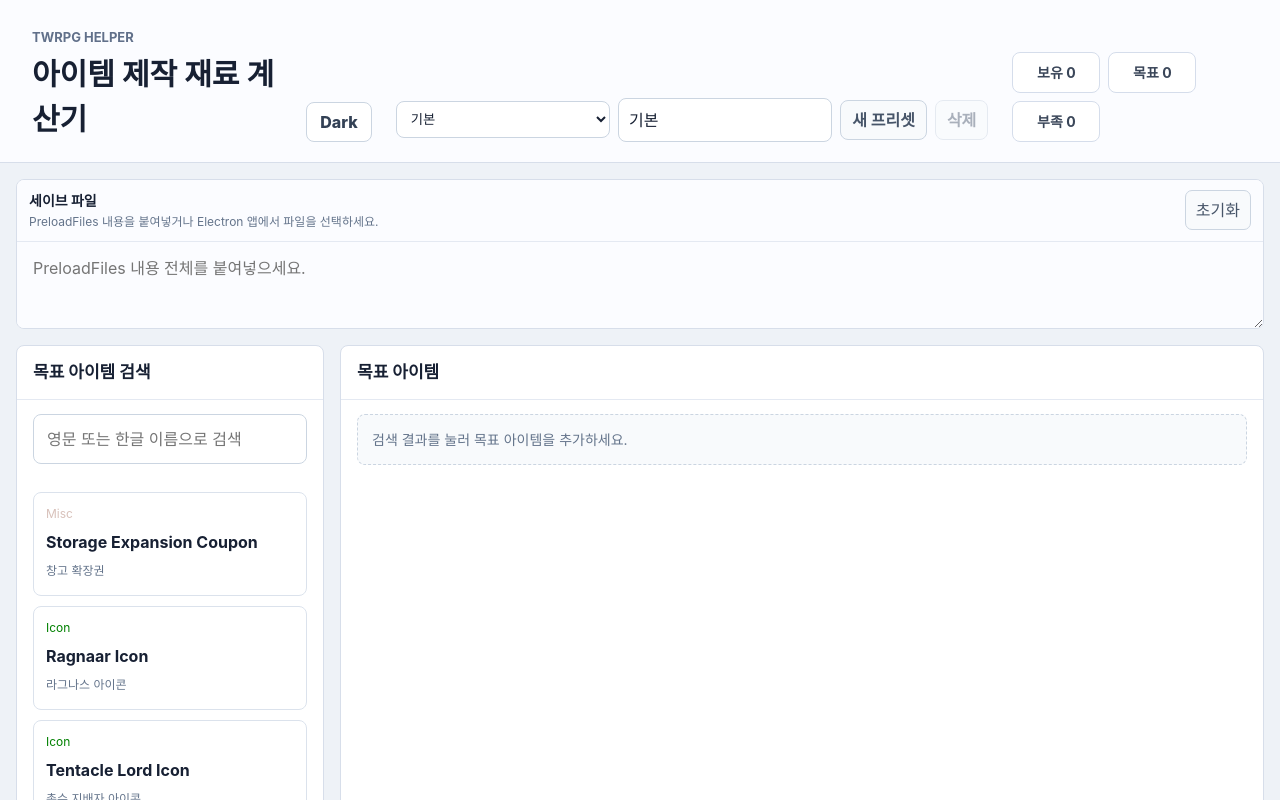
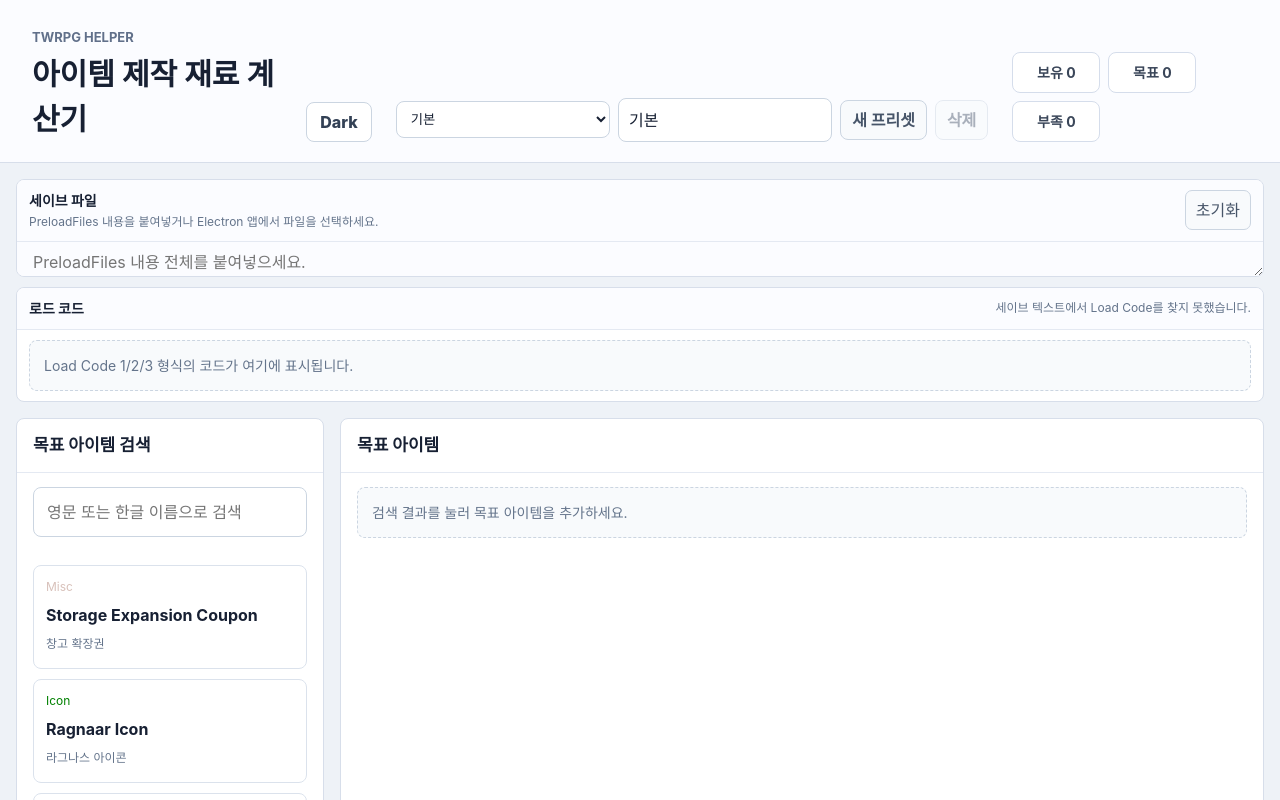
Before and after one commit to suminjin4451/twrpg-helper, a React (Vite) app: page / in a window 1280 px wide. Shown: the top 800 px of the page. Built offline with nearby package versions, Linux system fonts and the light colour scheme.

Commit message:
Release 0.4.0 with load code copy section

```diff
--- a/package.json
+++ b/package.json
@@ -1,7 +1,7 @@
 {
   "name": "twrpg-helper",
   "private": true,
-  "version": "0.3.0",
+  "version": "0.4.0",
   "type": "module",
   "main": "electron/main.cjs",
   "scripts": {
--- a/src/main.jsx
+++ b/src/main.jsx
@@ -108,12 +108,23 @@ function parseSaveFile(raw) {
   const sectionNames = new Set(["Hero Inventory", "Bag", "Storage"]);
   const inventory = new Map();
   const sections = {};
+  const loadCodes = [];
   let activeSection = null;
 
   const preloadRegex = /Preload\(\s*"([^"]*)"\s*\)/g;
   const lines = [...raw.matchAll(preloadRegex)].map((match) => match[1].trim());
 
   for (const line of lines) {
+    const loadCodeMatch = line.match(/^Load Code\s+(\d+):\s*(-load\s+.+)$/i);
+    if (loadCodeMatch) {
+      loadCodes.push({
+        id: loadCodeMatch[1],
+        label: `Load Code ${loadCodeMatch[1]}`,
+        code: loadCodeMatch[2].trim(),
+      });
+      continue;
+    }
+
     const sectionMatch = line.match(/^-{5,}(.+?)-{5,}$/);
     if (sectionMatch) {
       const name = sectionMatch[1].trim();
@@ -136,6 +147,7 @@ function parseSaveFile(raw) {
   return {
     inventory,
     sections,
+    loadCodes,
     total: [...inventory.values()].reduce((sum, count) => sum + count, 0),
   };
 }
@@ -485,6 +497,7 @@ function App() {
   const [query, setQuery] = useState("");
   const [hoveredStats, setHoveredStats] = useState(null);
   const [hideStatsTimerId, setHideStatsTimerId] = useState(null);
+  const [copiedLoadCodeId, setCopiedLoadCodeId] = useState("");
   const [theme, setTheme] = useState(() => loadSavedTheme());
 
   useEffect(() => {
@@ -696,6 +709,29 @@ function App() {
     setQuery("");
   };
 
+  const copyLoadCode = async (loadCode) => {
+    try {
+      if (navigator.clipboard?.writeText) {
+        await navigator.clipboard.writeText(loadCode.code);
+      } else {
+        const copyTarget = document.createElement("textarea");
+        copyTarget.value = loadCode.code;
+        copyTarget.setAttribute("readonly", "");
+        copyTarget.style.position = "fixed";
+        copyTarget.style.opacity = "0";
+        document.body.appendChild(copyTarget);
+        copyTarget.select();
+        document.execCommand("copy");
+        document.body.removeChild(copyTarget);
+      }
+
+      setCopiedLoadCodeId(loadCode.id);
+      window.setTimeout(() => setCopiedLoadCodeId(""), 1200);
+    } catch (error) {
+      window.alert(`로드 코드를 복사하지 못했습니다: ${error.message}`);
+    }
+  };
+
   return (
     <main>
       <header className="topbar">
@@ -772,6 +808,25 @@ function App() {
           onChange={(event) => setSaveText(event.target.value)}
           placeholder="PreloadFiles 내용 전체를 붙여넣으세요."
         />
+      </section>
+
+      <section className="load-code-strip" aria-label="로드 코드">
+        <div className="load-code-head">
+          <strong>로드 코드</strong>
+          <small>{parsedSave.loadCodes.length ? `${parsedSave.loadCodes.length}개 감지됨` : "세이브 텍스트에서 Load Code를 찾지 못했습니다."}</small>
+        </div>
+        <div className="load-code-list">
+          {parsedSave.loadCodes.map((loadCode) => (
+            <div key={loadCode.id} className="load-code-row">
+              <span>{loadCode.label}</span>
+              <code>{loadCode.code}</code>
+              <button type="button" onClick={() => copyLoadCode(loadCode)}>
+                {copiedLoadCodeId === loadCode.id ? "복사됨" : "복사"}
+              </button>
+            </div>
+          ))}
+          {!parsedSave.loadCodes.length && <p className="empty">Load Code 1/2/3 형식의 코드가 여기에 표시됩니다.</p>}
+        </div>
       </section>
 
       <section className="workspace">
--- a/src/styles.css
+++ b/src/styles.css
@@ -180,7 +180,8 @@ h3 {
 }
 
 .panel-head button,
-.save-actions button {
+.save-actions button,
+.load-code-row button {
   border: 1px solid #cbd5e1;
   border-radius: 7px;
   background: #f8fafc;
@@ -189,7 +190,8 @@ h3 {
 }
 
 .panel-head button:disabled,
-.save-actions button:disabled {
+.save-actions button:disabled,
+.load-code-row button:disabled {
   cursor: not-allowed;
   opacity: 0.45;
 }
@@ -240,10 +242,73 @@ h3 {
 }
 
 .save-strip textarea {
-  height: 86px;
-  min-height: 86px;
+  height: 34px;
+  min-height: 34px;
+  padding-block: 8px;
   border-bottom: 0;
   resize: vertical;
+}
+
+.load-code-strip {
+  display: grid;
+  gap: 0;
+  margin: 10px 16px 0;
+  border: 1px solid #d7deea;
+  border-radius: 8px;
+  background: #ffffff;
+  overflow: hidden;
+}
+
+.load-code-head {
+  display: flex;
+  align-items: center;
+  justify-content: space-between;
+  gap: 12px;
+  padding: 10px 12px;
+  border-bottom: 1px solid #e4e9f2;
+  background: #fbfcff;
+}
+
+.load-code-head strong {
+  font-size: 14px;
+}
+
+.load-code-head small {
+  color: #64748b;
+  font-size: 12px;
+}
+
+.load-code-list {
+  display: grid;
+  gap: 8px;
+  padding: 10px 12px;
+}
+
+.load-code-row {
+  display: grid;
+  grid-template-columns: 92px minmax(0, 1fr) auto;
+  align-items: center;
+  gap: 10px;
+  padding: 9px 10px;
+  border: 1px solid #e4e9f2;
+  border-radius: 8px;
+  background: #fbfcff;
+}
+
+.load-code-row span {
+  color: #475569;
+  font-size: 13px;
+  font-weight: 800;
+  white-space: nowrap;
+}
+
+.load-code-row code {
+  overflow: hidden;
+  color: #0f172a;
+  font-family: ui-monospace, SFMono-Regular, Menlo, Monaco, Consolas, "Liberation Mono", monospace;
+  font-size: 12px;
+  text-overflow: ellipsis;
+  white-space: nowrap;
 }
 
 textarea {
@@ -820,6 +885,25 @@ small {
     flex-direction: column;
   }
 
+  .load-code-strip {
+    margin: 10px 10px 0;
+  }
+
+  .load-code-head {
+    align-items: flex-start;
+    flex-direction: column;
+    gap: 2px;
+  }
+
+  .load-code-row {
+    grid-template-columns: 1fr auto;
+  }
+
+  .load-code-row code {
+    grid-column: 1 / -1;
+    grid-row: 2;
+  }
+
   .missing-panel,
   .discard-panel {
     margin: 0 10px;
@@ -864,6 +948,7 @@ small {
 
 :root[data-theme="dark"] .topbar,
 :root[data-theme="dark"] .save-strip,
+:root[data-theme="dark"] .load-code-strip,
 :root[data-theme="dark"] .panel,
 :root[data-theme="dark"] .boss-card,
 :root[data-theme="dark"] .discard-section,
@@ -877,6 +962,7 @@ small {
 
 :root[data-theme="dark"] .panel-head,
 :root[data-theme="dark"] .save-strip-head,
+:root[data-theme="dark"] .load-code-head,
 :root[data-theme="dark"] .boss-card-head,
 :root[data-theme="dark"] .discard-section-head {
   border-color: #334155;
@@ -900,6 +986,7 @@ small {
 :root[data-theme="dark"] button,
 :root[data-theme="dark"] .panel-head button,
 :root[data-theme="dark"] .save-actions button,
+:root[data-theme="dark"] .load-code-row button,
 :root[data-theme="dark"] .preset-controls button,
 :root[data-theme="dark"] .theme-toggle {
   border-color: #475569;
@@ -924,6 +1011,7 @@ small {
 }
 
 :root[data-theme="dark"] .inventory-row,
+:root[data-theme="dark"] .load-code-row,
 :root[data-theme="dark"] .missing-row,
 :root[data-theme="dark"] .discard-row,
 :root[data-theme="dark"] .recipe-tree li,
@@ -957,9 +1045,15 @@ small {
 :root[data-theme="dark"] .discard-head p,
 :root[data-theme="dark"] .panel-head > div:first-child small,
 :root[data-theme="dark"] .save-strip-head small,
+:root[data-theme="dark"] .load-code-head small,
+:root[data-theme="dark"] .load-code-row span,
 :root[data-theme="dark"] .stats-tooltip p,
 :root[data-theme="dark"] .stats-entry > span {
   color: #94a3b8;
+}
+
+:root[data-theme="dark"] .load-code-row code {
+  color: #e5e7eb;
 }
 
 :root[data-theme="dark"] .inventory-row strong,
```
Also changed, not shown: 1 other file (tests, documents, lock files or other folders).
